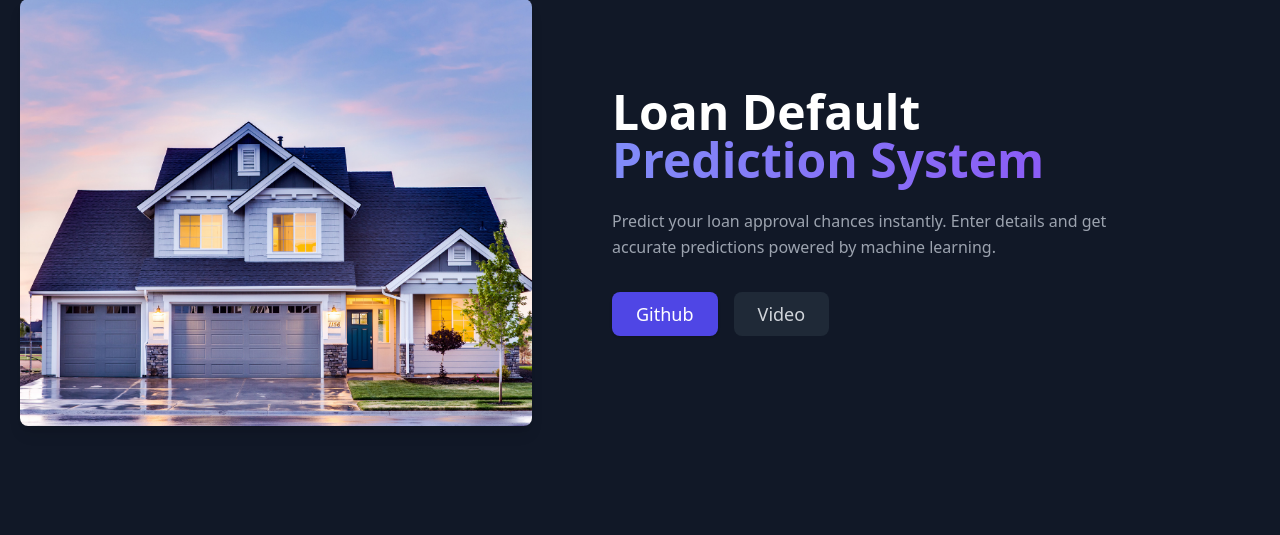
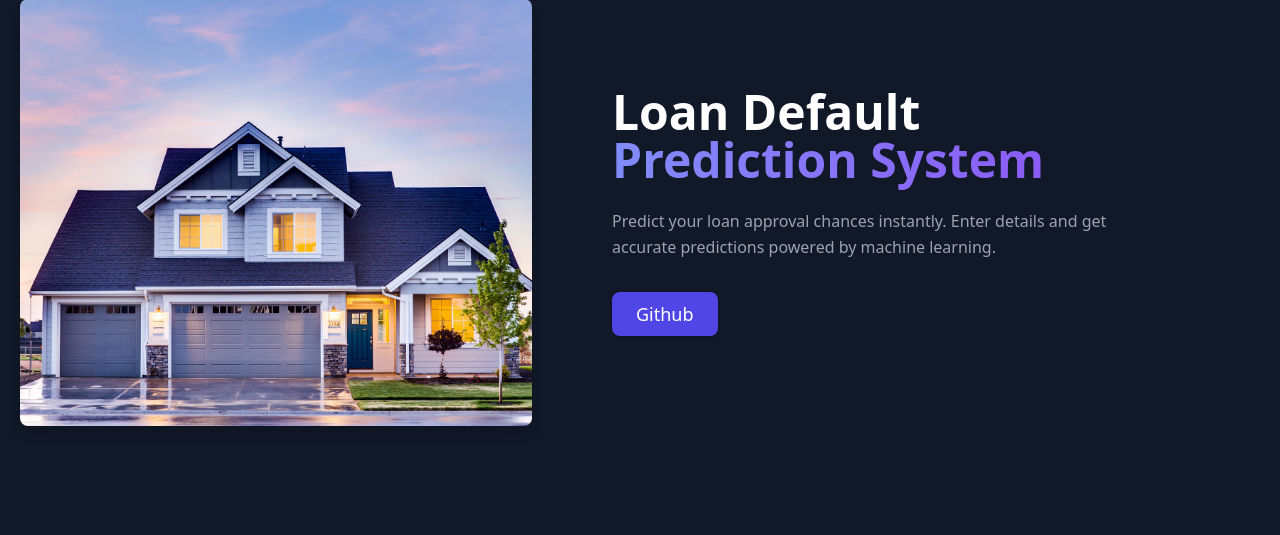
Before and after one commit to Vishal120703/Loan-Approval-Prediction-Model-ML-Web-App-, a Flask app: page / in a window 1280 px wide. Shown: the part 161-696 px from the top of the page. Run offline with Flask 3, Linux system fonts and the light colour scheme; parts of the project's set-up code (start-up, migrations or seed data) failed here and were passed over.

Commit message:
small changes

```diff
--- a/templates/home.html
+++ b/templates/home.html
@@ -59,9 +59,9 @@
             class="inline-flex text-white bg-indigo-600 border-0 py-2 px-6 focus:outline-none hover:bg-indigo-700 rounded-lg text-lg shadow">
             Github
           </a>
-          <a href="#" class="ml-4 inline-flex text-gray-300 bg-gray-800 border-0 py-2 px-6 focus:outline-none hover:bg-gray-700 hover:text-white rounded-lg text-lg">
+          <!-- <a href="#" class="ml-4 inline-flex text-gray-300 bg-gray-800 border-0 py-2 px-6 focus:outline-none hover:bg-gray-700 hover:text-white rounded-lg text-lg">
             Video
-          </a>
+          </a> -->
         </div>
       </div>
     </div>
```
